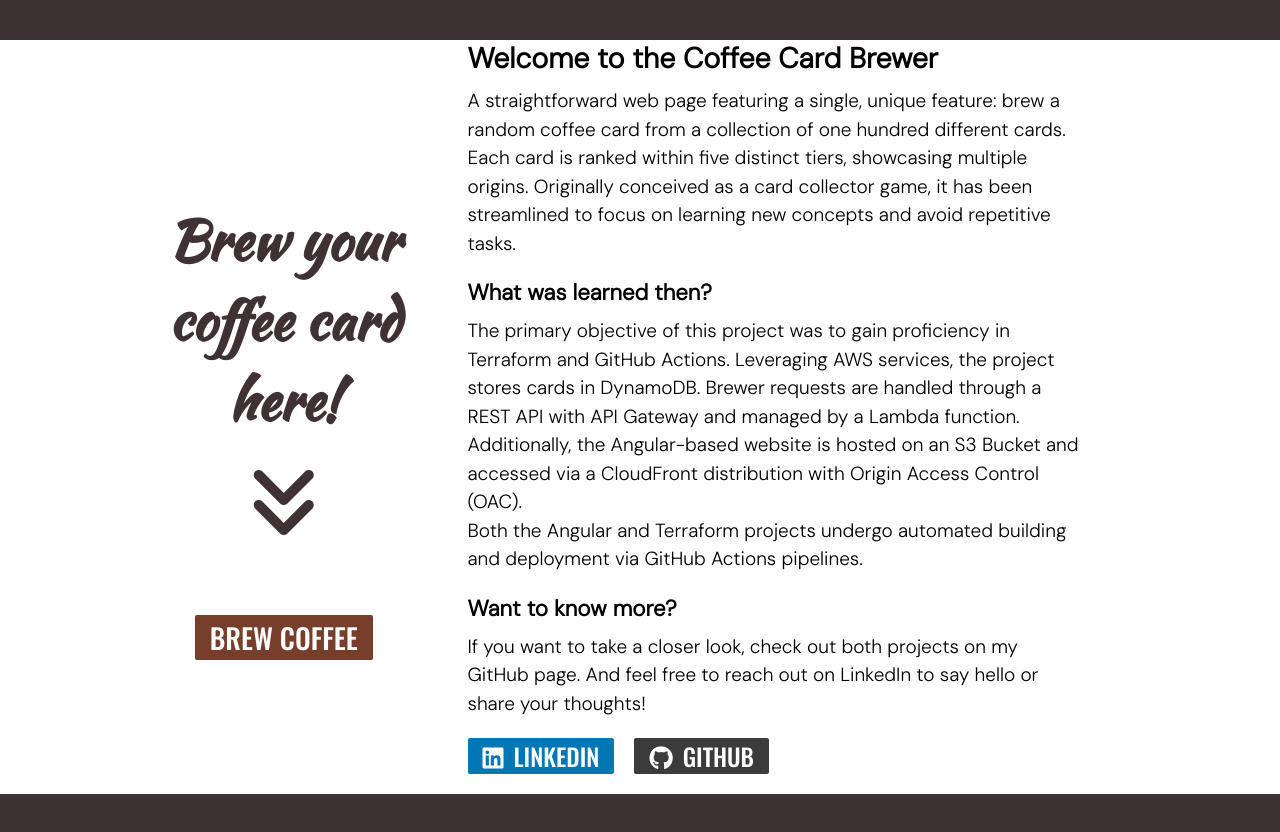
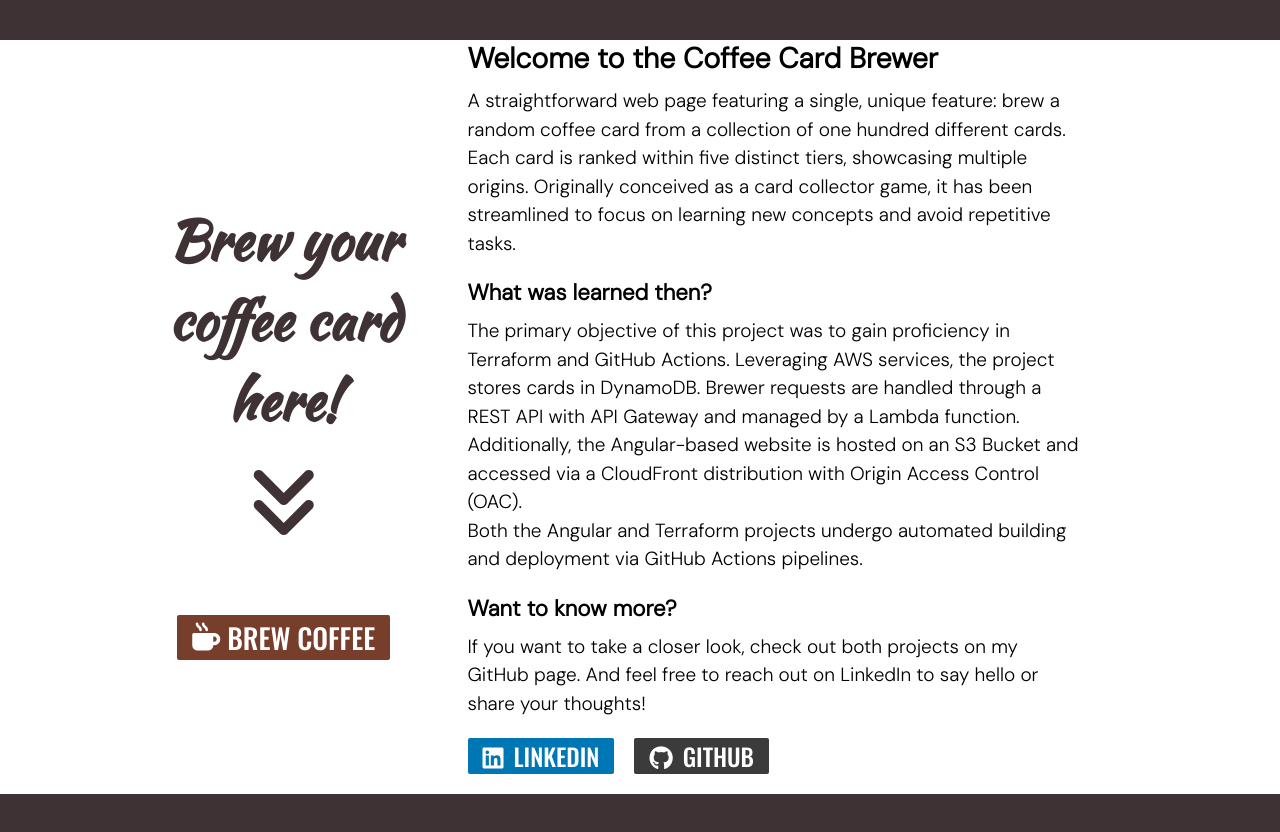
Before and after one commit to erikmichel-dev/coffee-run-web, an Angular app: page / in a window 1280 px wide. Shown: the top 832 px of the page. Built offline with nearby package versions, Linux system fonts and the light colour scheme.

Commit message:
added icon to brew coffee button

```diff
--- a/src/app/dashboard/brewer/brewer.component.css
+++ b/src/app/dashboard/brewer/brewer.component.css
@@ -30,6 +30,11 @@
   background-color: #763e2b;
   animation: fadeInAnimation 0.5s ease;
 
+  i {
+    position: relative;
+    bottom: 3px;
+  }
+
   &:active {
     transform: translateY(1px);
     transform: scale(0.96);
--- a/src/app/dashboard/brewer/brewer.component.html
+++ b/src/app/dashboard/brewer/brewer.component.html
@@ -10,6 +10,7 @@
       [disabled]="isLoading$ | async"
       class="button"
       (click)="getCoffeeCard()">
+      <i class="fas fa-mug-hot"></i>
       BREW COFFEE
     </button>
   </div>
```
